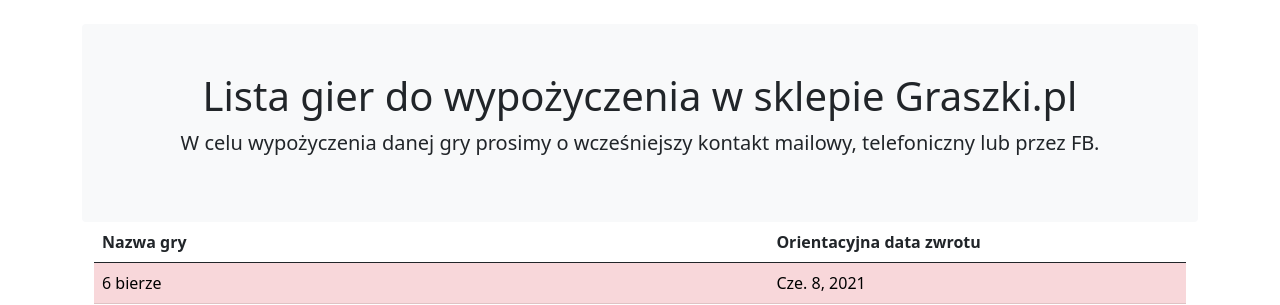
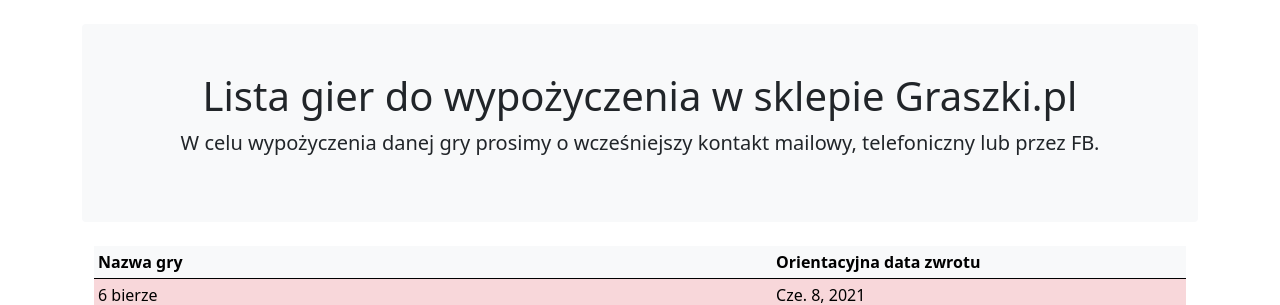
Before and after one commit to jzloty/wypozyczalnia-sklepu, a Django app: page / in a window 1280 px wide. Shown: the part 56-361 px from the top of the page. Run offline with Django 3.2, Linux system fonts and the light colour scheme; data comes from the database, SQL or seed files in the repository; some libraries are stand-ins or nearby versions.

Commit message:
Zmiana ustawien tabeli

```diff
--- a/wypozyczalnia/gry/templates/gry/index.html
+++ b/wypozyczalnia/gry/templates/gry/index.html
@@ -51,9 +51,10 @@
 			<p class="lead">W celu wypożyczenia danej gry prosimy o wcześniejszy kontakt mailowy, telefoniczny lub przez FB.</p>
 			<!--<a class="btn btn-lg btn-primary" href="/docs/5.0/components/navbar/" role="button">View navbar docs &raquo;</a>-->
 		</div>
+        <br />
         <div class="container">
-            <table class="table table-hover">
-                <thead>
+            <table class="table table-sm table-hover">
+                <thead class="table-light">
                     <tr>
 						<th scope="col">Nazwa gry</th>
 						<th scope="col">Orientacyjna data zwrotu</th>
```
